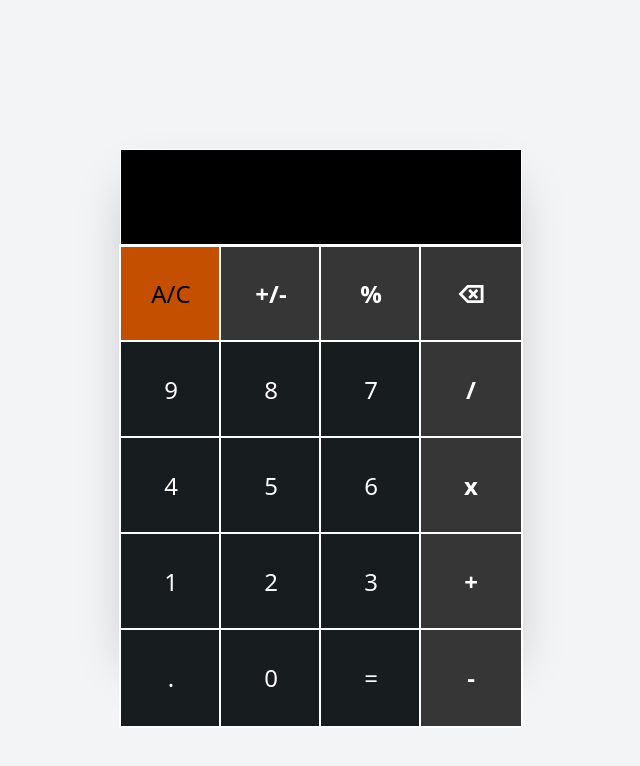
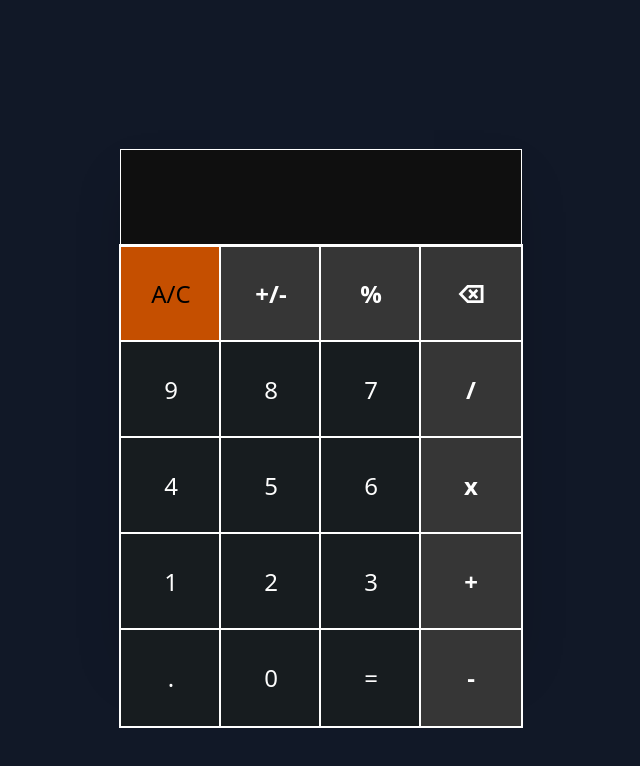
Before and after one commit to codesmash77/CalcXG, a React (Create React App) app: page / in a window 1280 px wide. Shown: the top 766 px of the page, without its empty margins (319-959 px from the left). Built offline with nearby package versions, Linux system fonts and the light colour scheme.

Commit message:
darkmode applied

```diff
--- a/src/App.js
+++ b/src/App.js
@@ -32,11 +32,12 @@ class App extends Component{
 
     render() {
     return(
-      <div className="app-wrapper bg-gray-100" >
+      <div className="app-wrapper bg-gray-900" >
         <div className="calc-wrapper  shadow-2xl">
           <Input input={this.state.input}></Input>
           <div className="row">
-            <ClearButton handleClear={
+            <ClearButton
+             handleClear={
               ()=> this.setState({input:""})
             }>A/C</ClearButton>
             <Button handleClick={this.addToInput}>+/-</Button>
--- a/src/components/Input.css
+++ b/src/components/Input.css
@@ -5,7 +5,7 @@
     align-items: center;
     font-size: 1.5em;
     font-weight: bold;
-    background-color: rgb(0, 0, 0);
+    background-color: rgb(15, 15, 15);
     color: rgb(255, 255, 255);
     padding: 0.5em 0.5em 0.5em;
     outline: 1px solid rgb(255, 255, 255);
```
Also changed, not shown: public/site.webmanifest.
